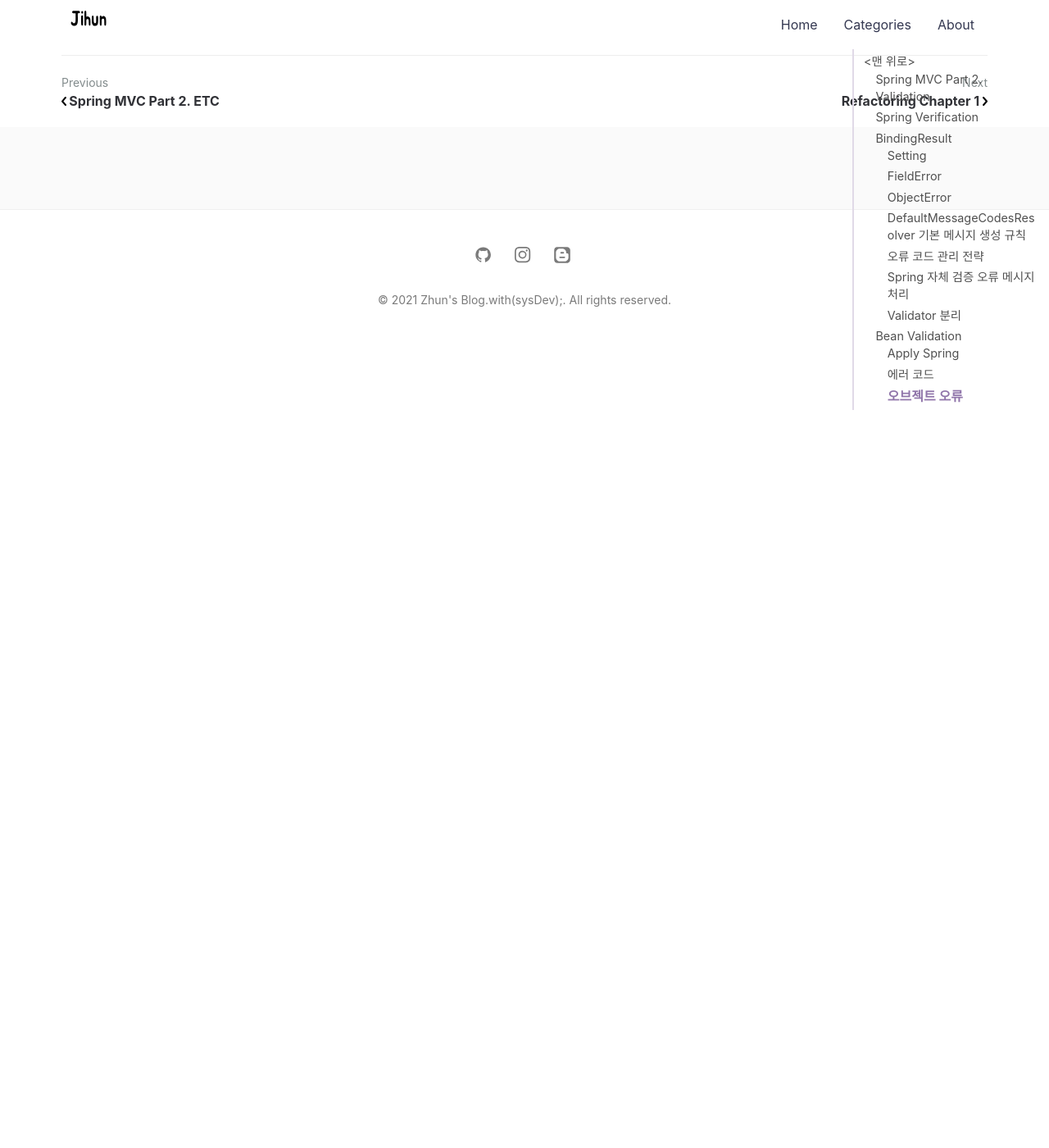
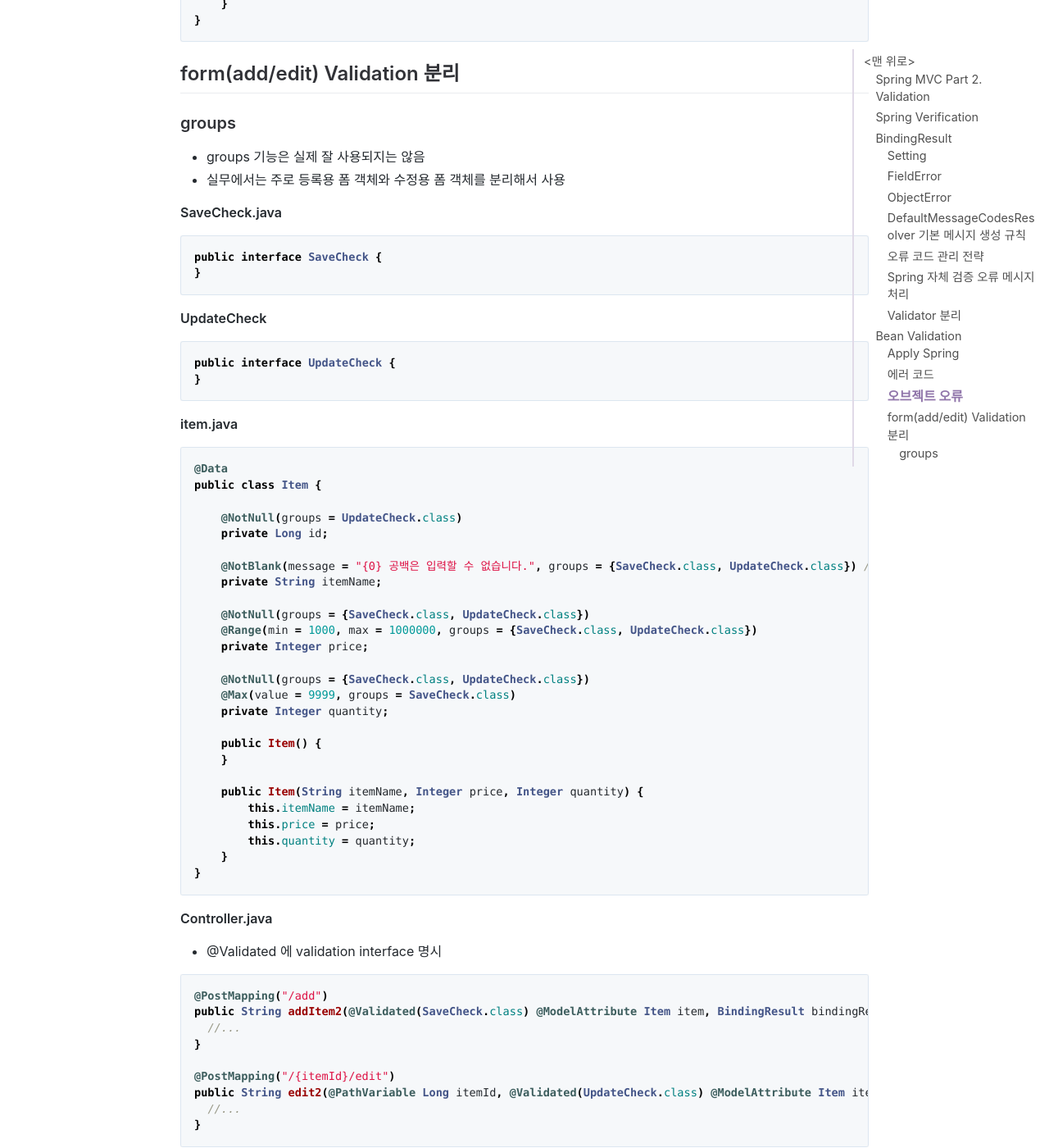
Before and after one commit to jihunparkme/jihunparkme.github.io, a Jekyll site: the page built from _posts/2021-10-12-Spring-MVC-Part2-Validation.md, in a window 1280 px wide and 1400 px high, scrolled down 8305 px. Shown: the whole window at 82% size. Built offline with Jekyll 4.4.1, drawn with Linux system fonts in a browser that asks for light colours; comment, search, counter and statistics services are not loaded; before the commit the page ends 8726 px from its top, so only the background shows below that; some of the changed text lies outside the part shown.

Commit message:
[검증2 - Bean Validation] Bean Validation - groups

````diff
--- a/_posts/2021-10-12-Spring-MVC-Part2-Validation.md
+++ b/_posts/2021-10-12-Spring-MVC-Part2-Validation.md
@@ -374,3 +374,71 @@ if (item.getPrice() != null && item.getQuantity() != null) {
     }
 }
 ```
+
+## form(add/edit) Validation 분리
+
+### groups
+
+- groups 기능은 실제 잘 사용되지는 않음
+- 실무에서는 주로 등록용 폼 객체와 수정용 폼 객체를 분리해서 사용
+
+**SaveCheck.java**
+
+```java
+public interface SaveCheck {
+}
+```
+
+**UpdateCheck**
+
+```java
+public interface UpdateCheck {
+}
+```
+
+**item.java**
+
+```java
+@Data
+public class Item {
+
+    @NotNull(groups = UpdateCheck.class)
+    private Long id;
+
+    @NotBlank(message = "{0} 공백은 입력할 수 없습니다.", groups = {SaveCheck.class, UpdateCheck.class}) //빈값+공백 검증
+    private String itemName;
+
+    @NotNull(groups = {SaveCheck.class, UpdateCheck.class})
+    @Range(min = 1000, max = 1000000, groups = {SaveCheck.class, UpdateCheck.class})
+    private Integer price;
+
+    @NotNull(groups = {SaveCheck.class, UpdateCheck.class})
+    @Max(value = 9999, groups = SaveCheck.class)
+    private Integer quantity;
+
+    public Item() {
+    }
+
+    public Item(String itemName, Integer price, Integer quantity) {
+        this.itemName = itemName;
+        this.price = price;
+        this.quantity = quantity;
+    }
+}
+```
+
+**Controller.java**
+
+- @Validated 에 validation interface 명시
+
+```java
+@PostMapping("/add")
+public String addItem2(@Validated(SaveCheck.class) @ModelAttribute Item item, BindingResult bindingResult, RedirectAttributes redirectAttributes) {
+  //...
+}
+
+@PostMapping("/{itemId}/edit")
+public String edit2(@PathVariable Long itemId, @Validated(UpdateCheck.class) @ModelAttribute Item item, BindingResult bindingResult) {
+  //...
+}
+```
````
